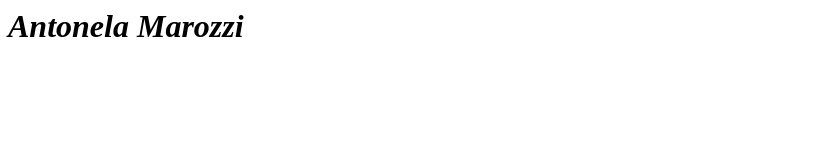
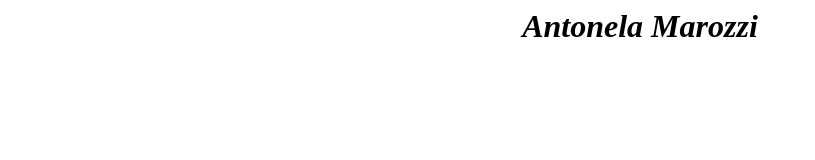
Before and after one commit to AntonelaMar/AntonelaMar.github.io, a plain HTML site: page index.html in a window 1280 px wide. Shown: the whole page, without its empty margins (0-815 px from the left). Drawn offline with Linux system fonts and the light colour scheme.

Commit message:
Update index.html

```diff
--- a/index.html
+++ b/index.html
@@ -1,3 +1,3 @@
-<h1>
+<h1 align="center">
   <i>  Antonela Marozzi</i>
 </h1>
```
